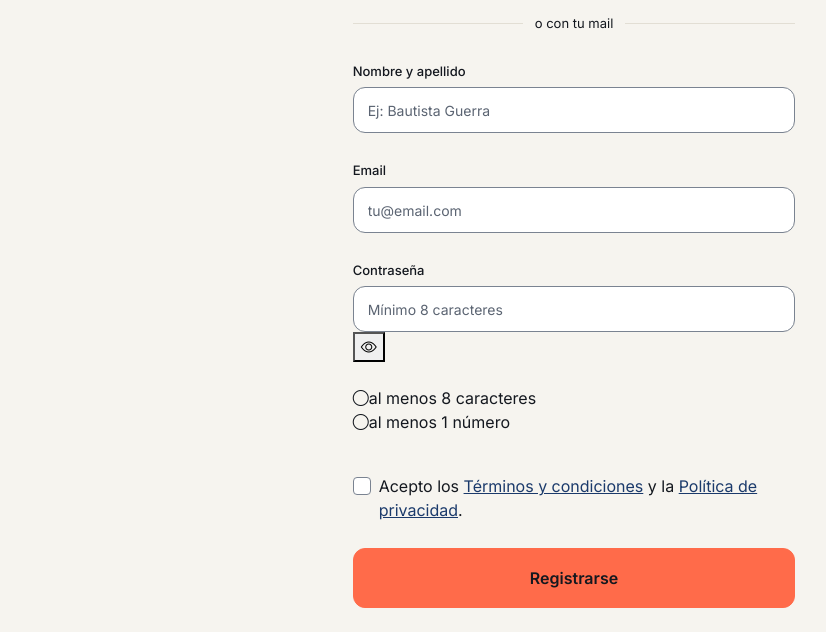
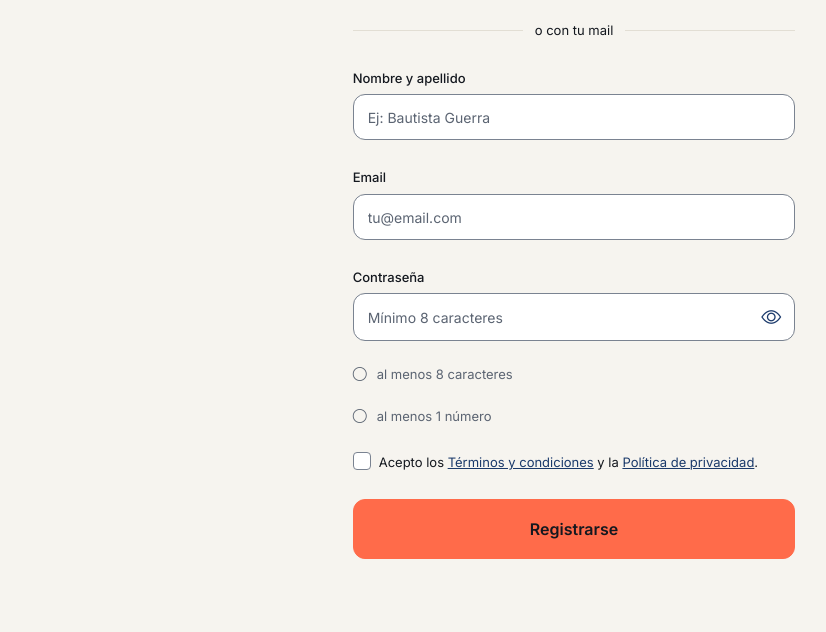
Before and after one commit to JRegi/labor-io-mobile, a website: page pages/register.html in a window 1280 px wide. Shown: the part 184-816 px from the top of the page, without its empty margins (66-892 px from the left). Drawn offline with nearby package versions, Linux system fonts and the light colour scheme.

Commit message:
_auth.scss
se crearon los componentes de las paginas de autenticacion

```diff
--- a/scss/_auth.scss
+++ b/scss/_auth.scss
@@ -1 +1,77 @@
-// login y register juntos
+// Estilos de pages/login.html y pages/register.html
+
+// Botones «Google» y «LinkedIn»: blancos, borde y texto azul de marca
+.btn-social {
+  --bs-btn-color: #{$color-brand-blue};
+  --bs-btn-bg: #{$color-surface};
+  --bs-btn-border-color: #{$color-brand-blue};
+  --bs-btn-hover-color: #{$color-brand-blue};
+  --bs-btn-hover-bg: #{$color-blue-tint};
+  --bs-btn-hover-border-color: #{$color-brand-blue};
+  --bs-btn-active-color: #{$color-brand-blue};
+  --bs-btn-active-bg: #{$color-blue-tint};
+  --bs-btn-active-border-color: #{$color-brand-blue};
+  --bs-btn-font-size: 0.875rem; // 14 px
+  --bs-btn-line-height: 1.25rem; // 20 px
+  min-height: 2.8125rem; // 45 px
+}
+
+// Contenedor del input de contraseña: referencia para ubicar el botón del ojo
+.password-field {
+  position: relative;
+
+  .form-control {
+    min-height: 3rem; // 48 px
+    padding-right: 3rem; // deja lugar para el ojo, así el texto no queda debajo
+  }
+}
+
+// Botón del ojo: 44 × 44 px, pegado al borde derecho del input
+.password-toggle {
+  position: absolute;
+  top: 0.125rem; // (48 − 44) / 2 = 2 px → centrado vertical
+  right: 0.125rem;
+  display: flex;
+  align-items: center;
+  justify-content: center;
+  width: 2.75rem;
+  height: 2.75rem;
+  padding: 0;
+  border: 0;
+  border-radius: $radius-base;
+  background-color: transparent;
+  color: $color-brand-blue;
+  font-size: 1.25rem; // ícono de 20 px
+}
+
+// Requisitos de contraseña (Register)
+.password-requirements {
+  display: flex;
+  flex-direction: column;
+  gap: 1.5rem; // 24 px entre requisitos
+  margin-bottom: 0;
+  font-size: 0.8125rem; // 13 px
+  line-height: 1.125rem; // 18 px
+  color: $color-ink-muted;
+
+  li {
+    display: flex;
+    align-items: center;
+    gap: 0.625rem; // 10 px entre círculo y texto
+  }
+
+  .bi {
+    font-size: 0.875rem; // 14 px
+  }
+}
+
+// Texto del checkbox de términos
+.form-check-label {
+  font-size: 0.8125rem; // 13 px
+  line-height: 1.125rem; // 18 px
+}
+
+// Espacio extra antes de «Iniciar sesión» en Login (Figma: 63 px)
+.login-submit {
+  margin-top: 2.4375rem; // 39 px + 24 px del gap = 63 px
+}
```
Also changed, not shown: css/main.css.
